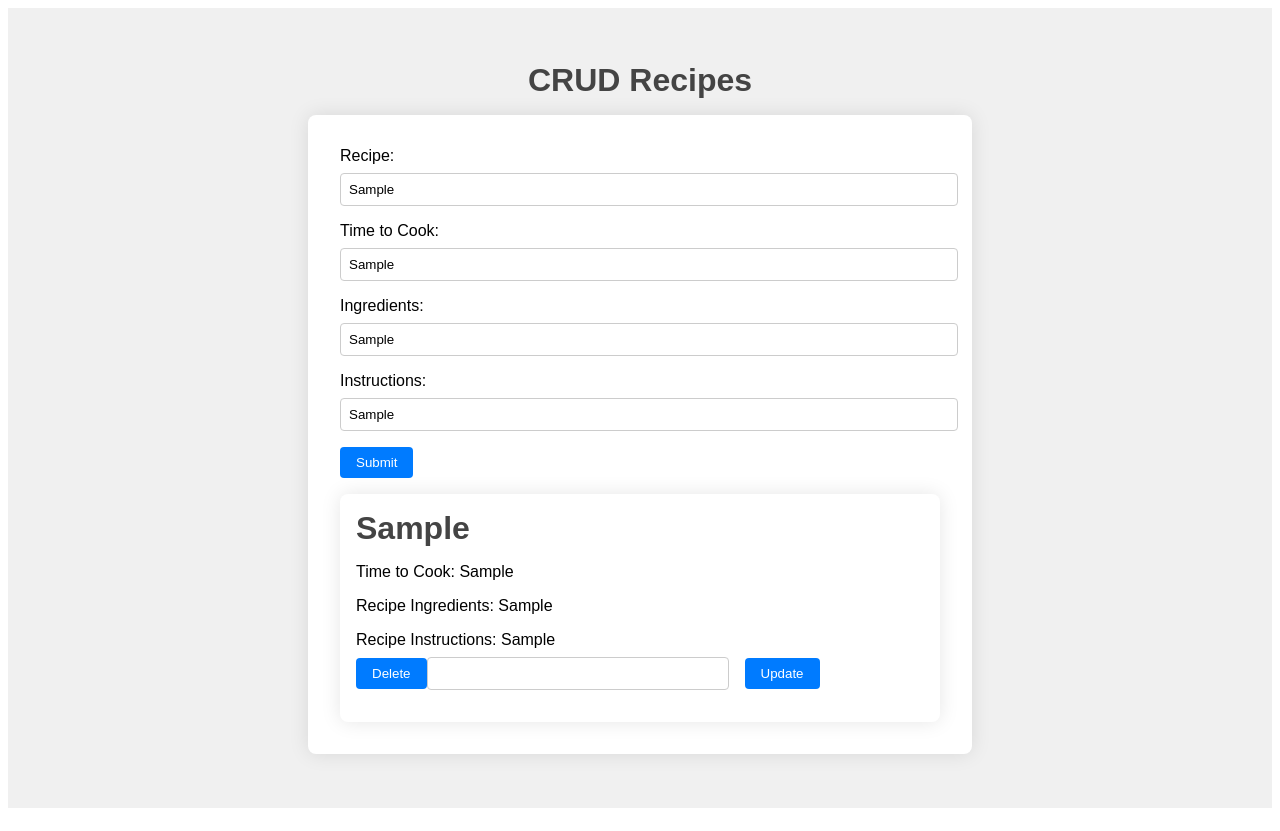
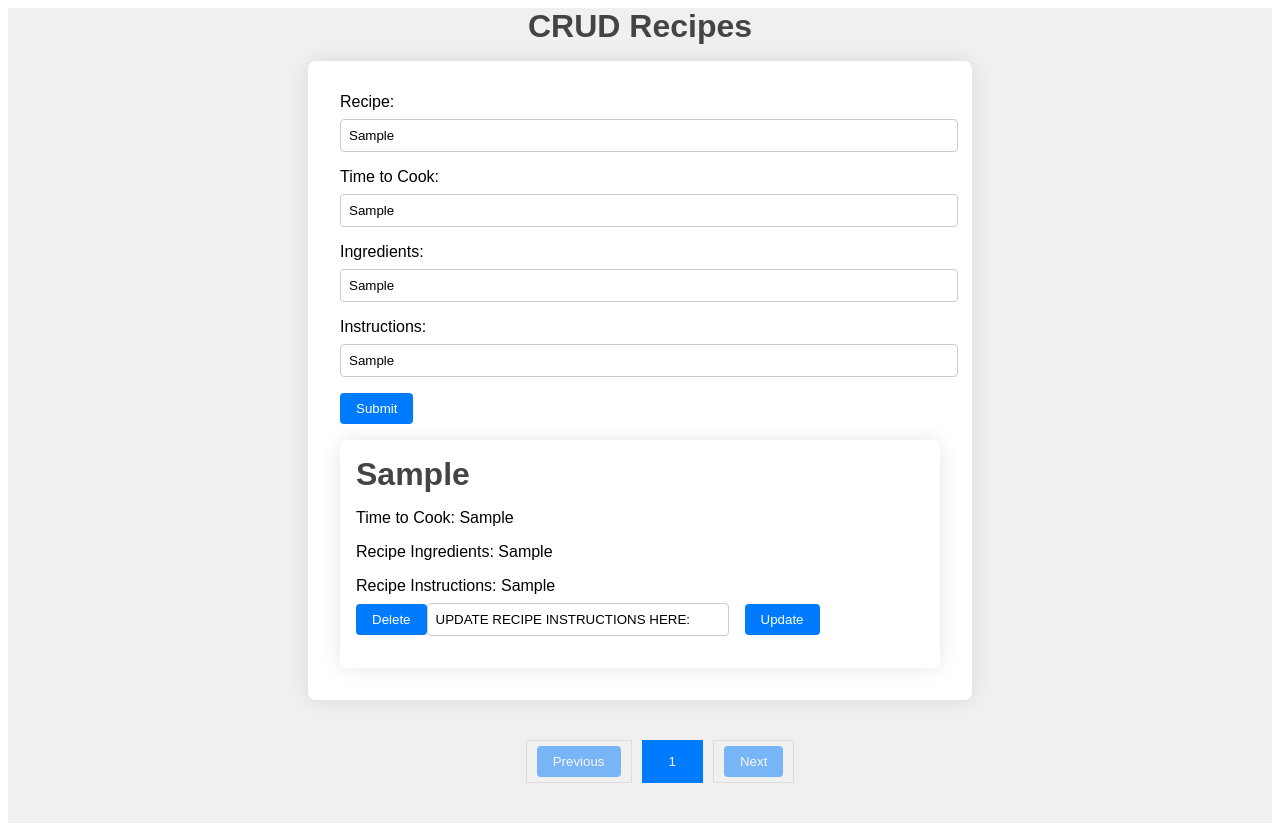
Before and after one commit to Grant-lubsch/CRUD-recipe, a React (Create React App) app in the folder client/: page / in a window 1280 px wide. Both pictures are taken after typing "Sample", "Sample", "Sample", "Sample" into the empty fields and a click on the button "Submit". Built offline with nearby package versions, Linux system fonts and the light colour scheme; no server answers.

Commit message:
fixed bugs

```diff
--- a/client/src/App.css
+++ b/client/src/App.css
@@ -84,3 +84,47 @@ input#updateInput {
     width: 100%;
   }
 }
+
+.pagination {
+  display: flex;
+  justify-content: center;
+  align-items: center;
+  margin: 20px 0;
+}
+
+.pagination li {
+  display: inline-block;
+  margin: 0 5px;
+  border: 1px solid #ccc;
+  padding: 5px 10px;
+  text-align: center;
+}
+
+.pagination li.active {
+  background-color: #007bff;
+  color: #fff;
+  border-color: #007bff;
+}
+
+.pagination li.disabled {
+  opacity: 0.5;
+  cursor: not-allowed;
+}
+
+.pagination .prev,
+.pagination .next {
+  display: inline-block;
+  margin: 0 5px;
+  border: 1px solid #ccc;
+  padding: 5px 10px;
+  text-align: center;
+  font-weight: bold;
+}
+
+.pagination .prev:hover,
+.pagination .next:hover {
+  background-color: #007bff;
+  color: #fff;
+  border-color: #007bff;
+  cursor: pointer;
+}
--- a/client/src/App.js
+++ b/client/src/App.js
@@ -9,6 +9,8 @@ function App() {
   const [recipeInstructions, setRecipeInstructions] = useState("");
   const [recipeList, setRecipeList] = useState([]);
   const [newInstructions, setNewInstructions] = useState("");
+  const [currentPage, setCurrentPage] = useState(1);
+  const [itemsPerPage, setItemsPerPage] = useState(10);
 
   useEffect(() => {
     Axios.get("http://localhost:3003/api/get").then((response) => {
@@ -59,6 +61,39 @@ function App() {
     });
     setNewInstructions("");
   };
+
+  const handleClick = (event) => {
+    const id = event.target.id;
+    if (id === "prev" && currentPage > 1) {
+      setCurrentPage(currentPage - 1);
+    } else if (id === "next" && currentPage < pageNumbers.length) {
+      setCurrentPage(currentPage + 1);
+    } else if (!isNaN(id)) {
+      setCurrentPage(Number(id));
+    }
+  };
+
+  const handleNext = () => {
+    setCurrentPage((page) => page + 1);
+  };
+
+  const handlePrev = () => {
+    setCurrentPage((page) => page - 1);
+  };
+
+  const indexOfLastItem = currentPage * itemsPerPage;
+  const indexOfFirstItem = indexOfLastItem - itemsPerPage;
+  const currentItems = recipeList.slice(indexOfFirstItem, indexOfLastItem);
+
+  const pageNumbers = [];
+
+  for (
+    let i = Math.max(1, currentPage - 2);
+    i <= Math.min(currentPage + 2, Math.ceil(recipeList.length / itemsPerPage));
+    i++
+  ) {
+    pageNumbers.push(i);
+  }
 
   return (
     <div className="App">
@@ -113,6 +148,7 @@ function App() {
               <input
                 type="text"
                 id="updateInput"
+                value="UPDATE RECIPE INSTRUCTIONS HERE:"
                 onChange={(e) => {
                   setNewInstructions(e.target.value);
                 }}
@@ -128,6 +164,51 @@ function App() {
           );
         })}
       </div>
+      <div className="pagination">
+        <nav>
+          <ul className="pagination">
+            <li
+              className={currentPage === 1 ? "page-item disabled" : "page-item"}
+            >
+              <button className="page-link" onClick={handlePrev}>
+                Previous
+              </button>
+            </li>
+            {pageNumbers.map((number) => {
+              if (number < currentPage - 1 || number > currentPage + 1) {
+                return null;
+              }
+              return (
+                <li
+                  key={number}
+                  className={
+                    currentPage === number ? "page-item active" : "page-item"
+                  }
+                >
+                  <button
+                    className="page-link"
+                    id={number}
+                    onClick={handleClick}
+                  >
+                    {number}
+                  </button>
+                </li>
+              );
+            })}
+            <li
+              className={
+                currentPage === pageNumbers.length
+                  ? "page-item disabled"
+                  : "page-item"
+              }
+            >
+              <button className="page-link" onClick={handleNext}>
+                Next
+              </button>
+            </li>
+          </ul>
+        </nav>
+      </div>
     </div>
   );
 }
```
